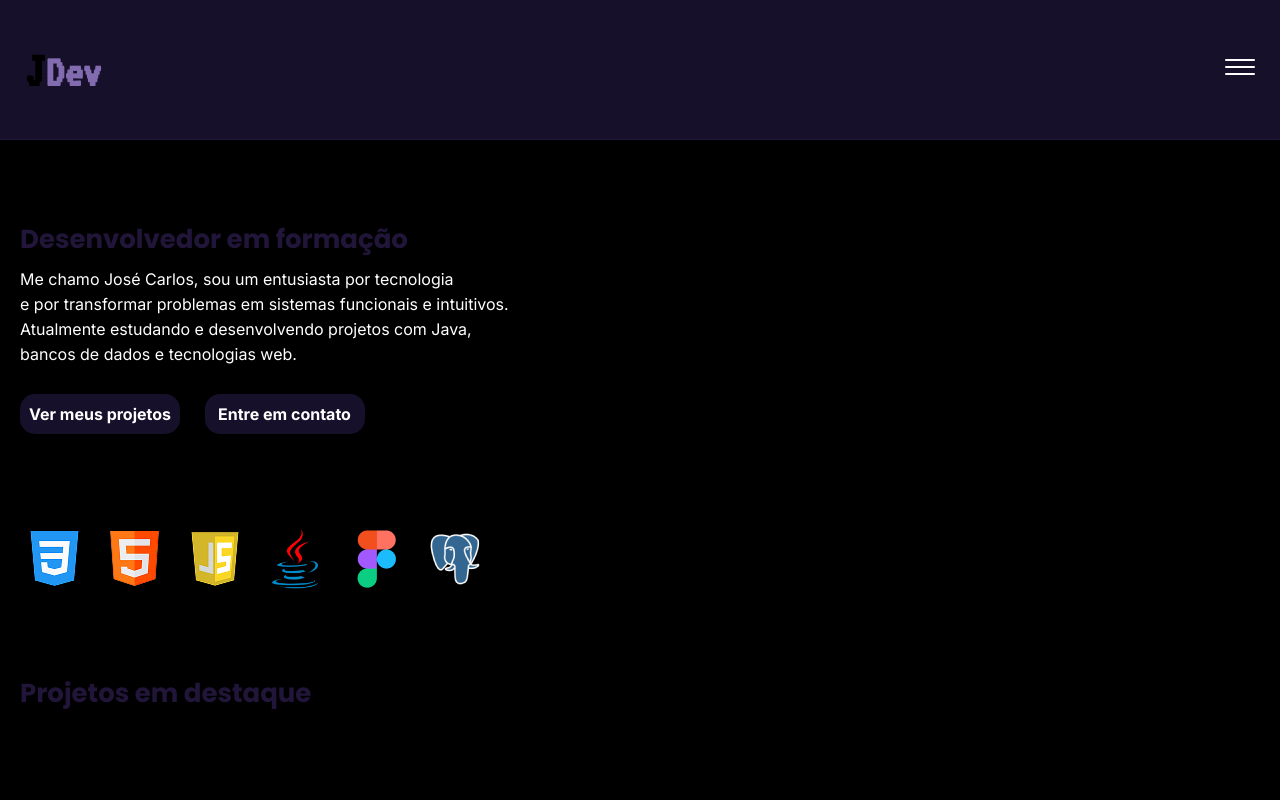
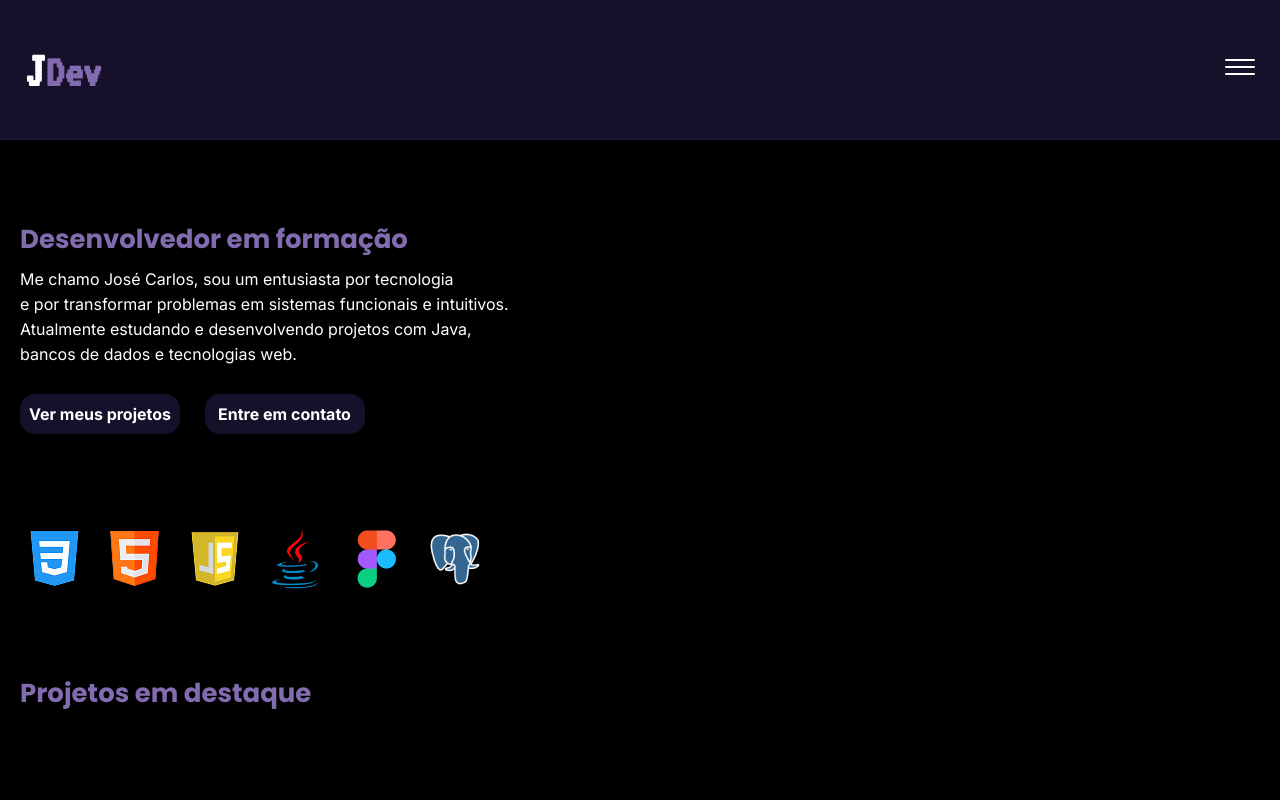
Before and after one commit to josecarlosalvesjunior-crypto/portifolio1910-responsivo, a plain HTML site: page index.html in a window 1280 px wide. Shown: the top 800 px of the page. Drawn offline with Linux system fonts and the light colour scheme; grey boxes are pictures that could not be loaded.

Commit message:
Update style.css

```diff
--- a/style.css
+++ b/style.css
@@ -32,7 +32,7 @@ header{
 .nome-logo{
     font-family: 'VT323', monospace;
     font-size: 52px;
-    color: #000000;
+    color: #ffffff;
     margin: 0;
     text-align: left;
 }
@@ -97,7 +97,7 @@ nav a{
 }
 
 h1{
-    color: #21163a;
+    color: #826caf;
     margin-top: 10vh;
     margin-bottom: 10px;
     margin-left: 35px;
```
